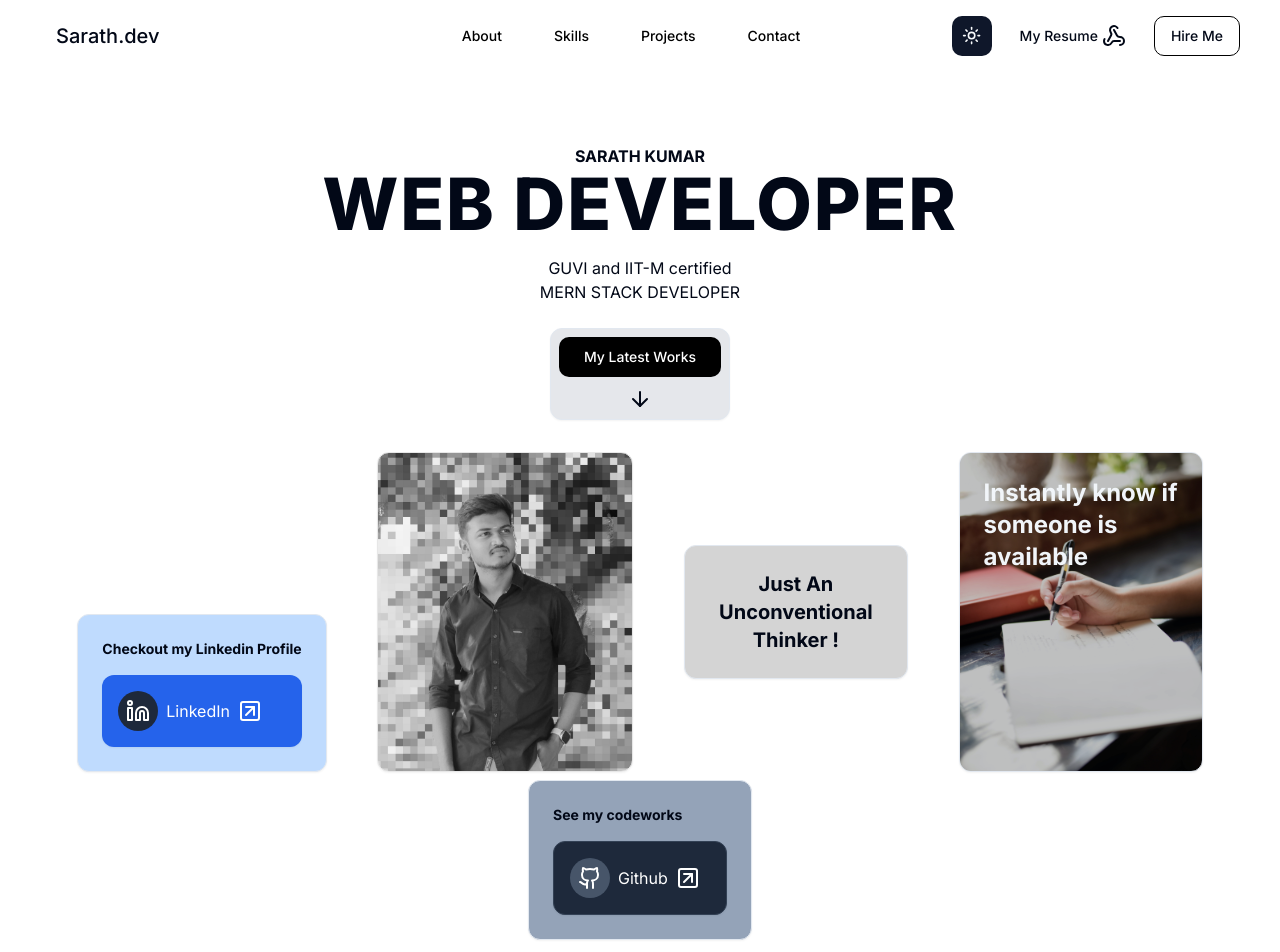
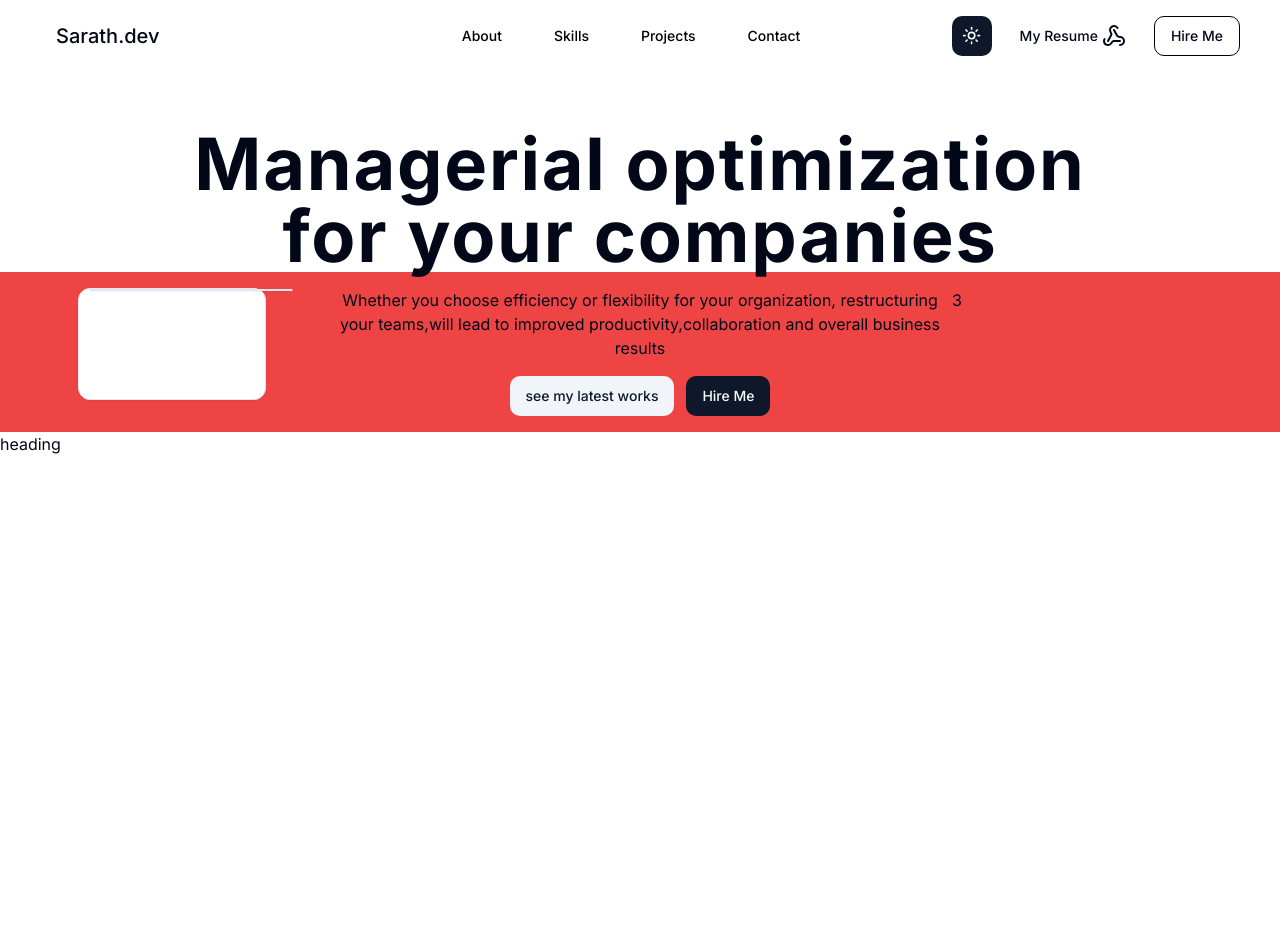
Before and after one commit to SARATHKUMAR-T/sarav2, a Next.js app: page / in a window 1280 px wide. Shown: the top 952 px of the page. Built offline with nearby package versions, Linux system fonts and the light colour scheme.

Commit message:
hero section changes

```diff
--- a/sections/hero.tsx
+++ b/sections/hero.tsx
@@ -1,112 +1,38 @@
-"use client";
 import { Button } from "@/components/ui/button";
-import {
-  Card,
-  CardContent,
-  CardDescription,
-  CardHeader,
-} from "@/components/ui/card";
+import { Card } from "@/components/ui/card";
 import React from "react";
-import { motion as m } from "framer-motion";
-import TextAnimation from "@/components/HeadText";
-import {
-  ArrowDownIcon,
-  ArrowUpRightSquare,
-  GithubIcon,
-  LinkedinIcon,
-} from "lucide-react";
-import Link from "next/link";
 
 export default function Hero() {
   return (
-    <section
-      id="hero"
-      className="z-0 pb-24 relative max-w-full w-full   min-h-screen px-6"
-    >
-      <div>
-        {/* <m.h1 className="text-center pt-32 ">
-          <span>Your Motivation</span>
-          <span className="block mt-2">as a Service</span>
-        </m.h1> */}
-        <TextAnimation />
-        <p className="text-center mt-4 font-normal">
-          GUVI and IIT-M certified
+    <section className="min-h-screen max-w-full  p-2 sm:p-0">
+      <div className="max-w-6xl mt-32 text-center mx-auto">
+        <h1>
+          Managerial optimization
           <br />
-          MERN STACK DEVELOPER
-        </p>
-        <Card className="max-w-[180px] mx-auto mt-6 p-2 bg-gray-200 dark:bg-slate-700">
-          <CardHeader className="p-0">
-            <div className="w-full">
-              <Button
-                className="w-full block bg-black text-white"
-                variant="default"
-              >
-                My Latest Works
-              </Button>
-            </div>
-          </CardHeader>
-          <CardContent className=" p-0 text-center mt-2">
-            <ArrowDownIcon className="inline-block" />
-          </CardContent>
-        </Card>
+          for your companies
+        </h1>
       </div>
 
-      <div className=" flex flex-col sm:flex-row sm:flex-wrap  sm:justify-center lg:justify-around  min-h-[40vh] h-full    mt-8 max-w-full w-full px-8 gap-2">
-        <Card className=" min-w-[14rem] w-full sm:w-max    self-end   bg-blue-200 dark:bg-slate-700  ">
-          <CardHeader className="text-sm  font-bold pb-4">
-            Checkout my Linkedin Profile
-          </CardHeader>
-          <CardContent>
-            <Link href="#" className="">
-              <Card className="bg-inherit border-0 hover:scale-105 duration-300 transition-all border-slate-700  text-white bg-blue-600">
-                <CardContent className="flex items-center p-4 gap-2">
-                  <div className="bg-slate-800 p-2 rounded-full">
-                    <LinkedinIcon />
-                  </div>
-                  <p>LinkedIn</p>
-                  <ArrowUpRightSquare />
-                </CardContent>
-              </Card>
-            </Link>
-          </CardContent>
-        </Card>
-        <Card className="min-w-[16rem]  sm:w-max min-h-[40vh]  h-full grayscale  bg-[url('/assets/github.jpg')]  w-full bg-cover bg-top " />
-        <Card className="min-w-[14rem]  sm:w-max self-center   w-full text-center bg-neutral-300 dark:bg-slate-700">
-          <CardHeader className="text-xl font-bold">
-            Just An
-            <br />
-            Unconventional
-            <br />
-            Thinker !
-          </CardHeader>
-        </Card>
-        <Card className="min-w-[14rem]  sm:w-max  bg-[url('/assets/writing.jpg')] w-full bg-cover bg-center overflow-hidden ">
-          <CardHeader className="backdrop-brightness-75 text-2xl h-full text-slate-100 font-bold">
-            Instantly know if
-            <br />
-            someone is <br />
-            available
-          </CardHeader>
-        </Card>
-        <Card className="min-w-[14rem]  sm:w-max self-start bg-slate-400 dark:bg-slate-700 w-full">
-          <CardHeader className="text-sm font-bold pb-0">
-            See my codeworks
-          </CardHeader>
-          <CardContent>
-            <Link href="#" className="mt-4 inline-block w-full">
-              <Card className="bg-inherit hover:scale-105 duration-300 transition-all bg-slate-800 border-slate-700 text-white">
-                <CardContent className="flex items-center p-4 gap-2">
-                  <div className="p-2 bg-slate-600 rounded-full">
-                    <GithubIcon />
-                  </div>
-                  <p>Github</p>
-                  <ArrowUpRightSquare />
-                </CardContent>
-              </Card>
-            </Link>
-          </CardContent>
-        </Card>
+      <div className="p-4 flex bg-red-500 w-full">
+        <div className="w-[25%] shrink-0">
+          <Card className="w-[60%] mx-auto h-28 relative">
+            <Card className="absolute w-[110%] -left-[50%] translate-x-[50%] z-10"></Card>
+          </Card>
+        </div>
+        <div className="flex-1">
+          <p className="text-center">
+            Whether you choose efficiency or flexibility for your organization,
+            restructuring your teams,will lead to improved
+            productivity,collaboration and overall business results
+          </p>
+          <div className="flex gap-3 items-center justify-center mt-4">
+            <Button variant="secondary">see my latest works</Button>
+            <Button>Hire Me</Button>
+          </div>
+        </div>
+        <div className="w-[25%]">3</div>
       </div>
+      <div>heading</div>
     </section>
   );
 }
```
